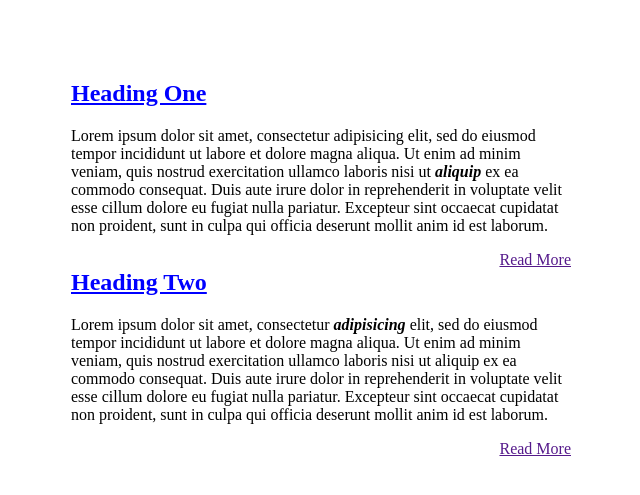
After one commit to iconocal/Codeup_Web_Exercises, a PHP site: page /css_selectors.html in a window 1280 px wide. The commit adds this page. Shown: the top 495 px of the page, without its empty margins (319-959 px from the left). Run offline with PHP 8.4, Linux system fonts and the light colour scheme.

Commit message:
css selectors exercise

```diff
--- a/public/css/site.css
+++ b/public/css/site.css
@@ -6,4 +6,5 @@ in a directory named "css" in the web root
 .fancy-header {
     color: blue;
     text-decoration: underline;
+    font-family: tahoma;
 }
--- /dev/null
+++ b/public/css_selectors.html
@@ -0,0 +1,73 @@
+<!DOCTYPE html>
+
+<html>
+
+  <head>
+    <title>Selectors Exercise</title>
+
+    <style>
+
+      /* selector for id="container" */
+      #container {
+        margin: 50px auto;
+        width: 500px;
+        padding: 10px;
+      }
+
+      /*
+        selector for all "h1" elements
+        that are a descendent of id="container"
+        and have a class of "fancy-header"
+        */
+      #container h1.fancy-header {
+        color: blue;
+        text-decoration: underline;
+      }
+
+      /* selector for all "em" elements */
+      em {
+        font-weight: bold;
+      }
+
+      /* selector for all elements with class="article" */
+      .article {
+        clear:both;
+      }
+
+      /*
+        selector for all "anchor" elements
+        that are a direct child of an element with class="article"
+        */
+      .article>a {
+        float:right;
+      }
+
+    </style>
+  </head>
+  <body>
+    <div id="container">
+      <section class="article">
+        <h1 class="fancy-header">Heading One</h1>
+        <p class="">Lorem ipsum dolor sit amet, consectetur adipisicing elit,
+            sed do eiusmod tempor incididunt ut labore et dolore magna aliqua.
+            Ut enim ad minim veniam, quis nostrud exercitation ullamco laboris
+            nisi ut <em>aliquip</em> ex ea commodo consequat. Duis aute irure
+            dolor in reprehenderit in voluptate velit esse cillum dolore eu
+            fugiat nulla pariatur. Excepteur sint occaecat cupidatat non
+            proident, sunt in culpa qui officia deserunt mollit anim id est laborum.</p>
+        <a href="">Read More</a>
+      </section>
+      <section class="article">
+        <h1 class="fancy-header">Heading Two</h1>
+        <p>Lorem ipsum dolor sit amet, consectetur <em>adipisicing</em> elit,
+            sed do eiusmod tempor incididunt ut labore et dolore magna aliqua.
+            Ut enim ad minim veniam, quis nostrud exercitation ullamco laboris
+            nisi ut aliquip ex ea commodo consequat. Duis aute irure dolor in
+            reprehenderit in voluptate velit esse cillum dolore eu fugiat nulla
+            pariatur. Excepteur sint occaecat cupidatat non proident, sunt in
+            culpa qui officia deserunt mollit anim id est laborum.</p>
+        <a href="">Read More</a>
+      </section>
+    </div>
+  </body>
+</html>
```
